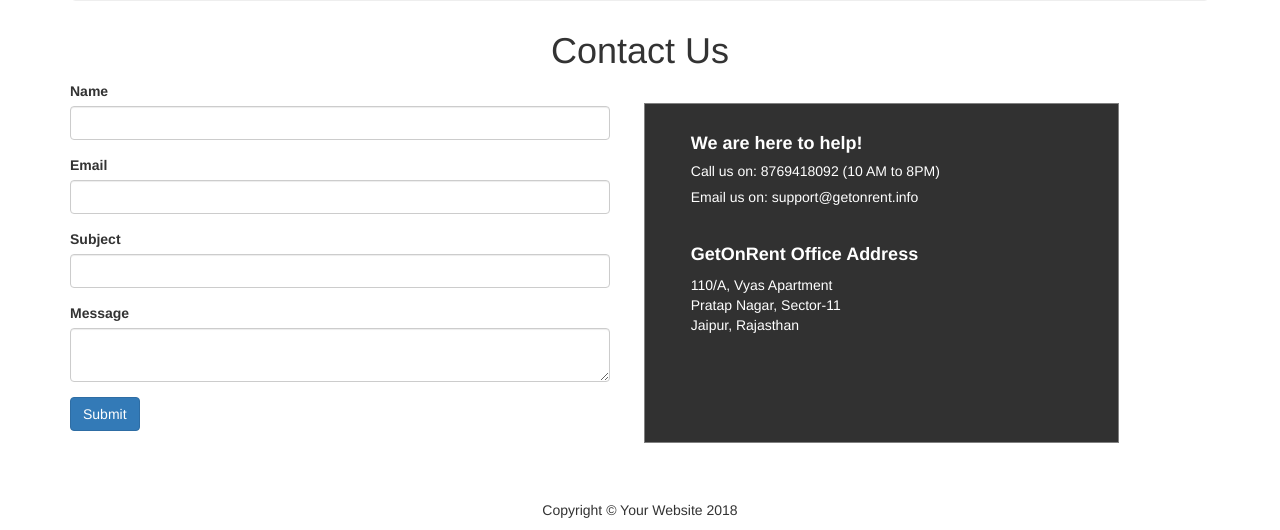
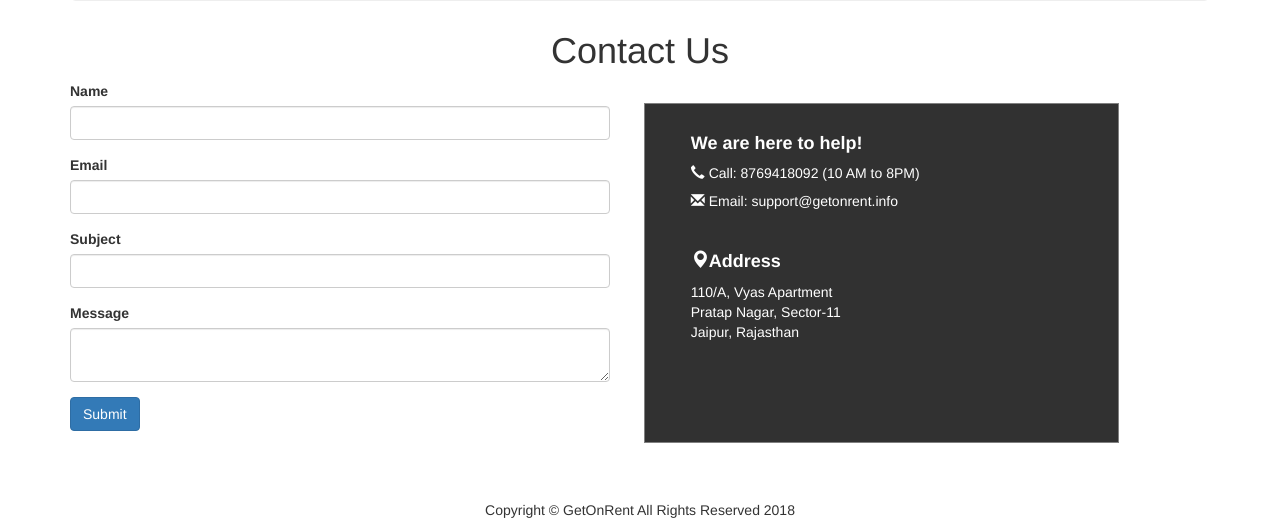
Before and after one commit to anubhav253/GetOnRent, a Flask app: page /contact in a window 1280 px wide. Shown: the part 340-870 px from the top of the page. Run offline with Flask 2, Linux system fonts and the light colour scheme; parts of the project's set-up code (start-up, migrations or seed data) failed here and were passed over; some libraries are stand-ins or nearby versions.

Commit message:
Refactering the design.

```diff
--- a/templates/bikes.html
+++ b/templates/bikes.html
@@ -9,7 +9,7 @@
         <div class="card-body">
             <h4 class="card-title">{{bike.comapany}} {{bike.model}}</h4>
             <p class="card-text">
-                <B>Price</B> - {{bike.price}} pm</p>
+                <B>Price</B> - ₹{{bike.price}} pm</p>
             <p class="card-text block-with-text">
                 <I>{{bike.description}}</I>
             </p>
--- a/templates/cars.html
+++ b/templates/cars.html
@@ -9,7 +9,7 @@
         <div class="card-body">
             <h4 class="card-title">{{car.comapany}} {{car.model}}</h4>
             <p class="card-text">
-                <B>Price</B> - {{car.price}} pm</p>
+                <B>Price</B> - ₹{{car.price}} pm</p>
             <p class="card-text block-with-text">
                 <I>{{car.description}}</I>
             </p>
--- a/templates/contact.html
+++ b/templates/contact.html
@@ -31,11 +31,11 @@
     <h4>
         <B>We are here to help!</B>
     </h4>
-    <h5>Call us on: 8769418092 (10 AM to 8PM)</h5>
-    <h5>Email us on: support@getonrent.info </h5>
+    <h5><span class="glyphicon glyphicon-earphone"></span> Call: 8769418092 (10 AM to 8PM)</h5>
+    <h5><span class="glyphicon glyphicon-envelope"></span> Email: support@getonrent.info </h5>
     <br>
     <h4>
-        <B>GetOnRent Office Address</B>
+        <B><span class="glyphicon glyphicon-map-marker"></span>Address</B>
     </h4>
     <p>
         110/A, Vyas Apartment
--- a/templates/furnitures.html
+++ b/templates/furnitures.html
@@ -9,7 +9,7 @@
         <div class="card-body">
             <h4 class="card-title">{{furniture.comapany}} {{furniture.type}}({{furniture.size}})</h4>
             <p class="card-text">
-                <B>Price</B> - {{furniture.price}} pm</p>
+                <B>Price</B> - ₹{{furniture.price}} pm</p>
             <p class="card-text block-with-text">
                 <I>{{furniture.description}}</I>
             </p>
--- a/templates/layout.html
+++ b/templates/layout.html
@@ -67,7 +67,7 @@
 
 <footer class="py-5 bg-dark">
     <div class="container">
-      <p class="m-0 text-center text-white" style="margin-top: 5%">Copyright &copy; Your Website 2018</p>
+      <p class="m-0 text-center text-white" style="margin-top: 5%">Copyright &copy; GetOnRent All Rights Reserved 2018</p>
     </div>
   </footer>
 
```
